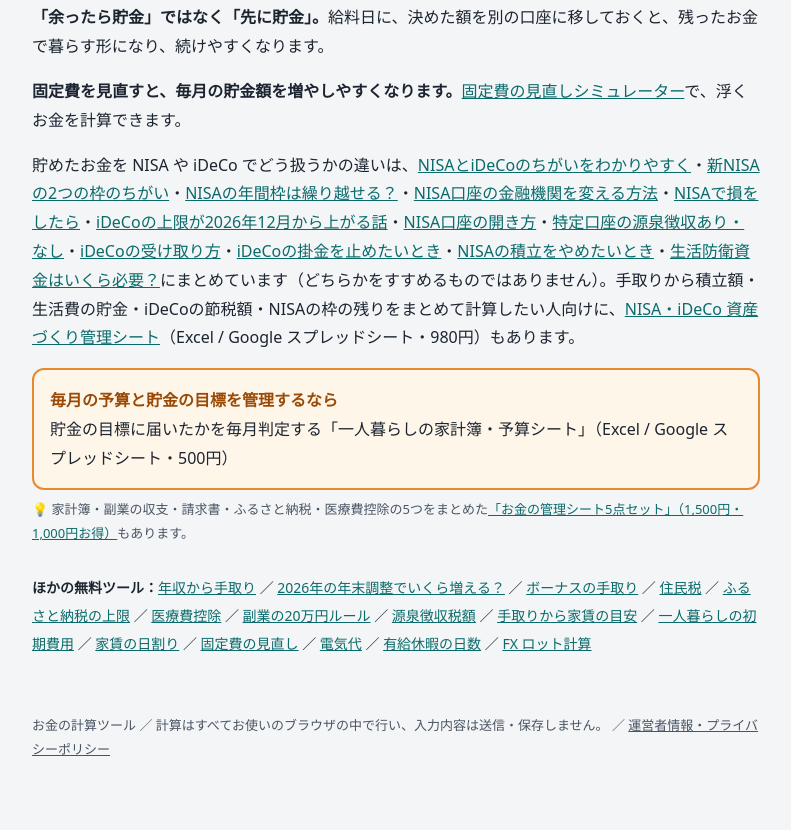
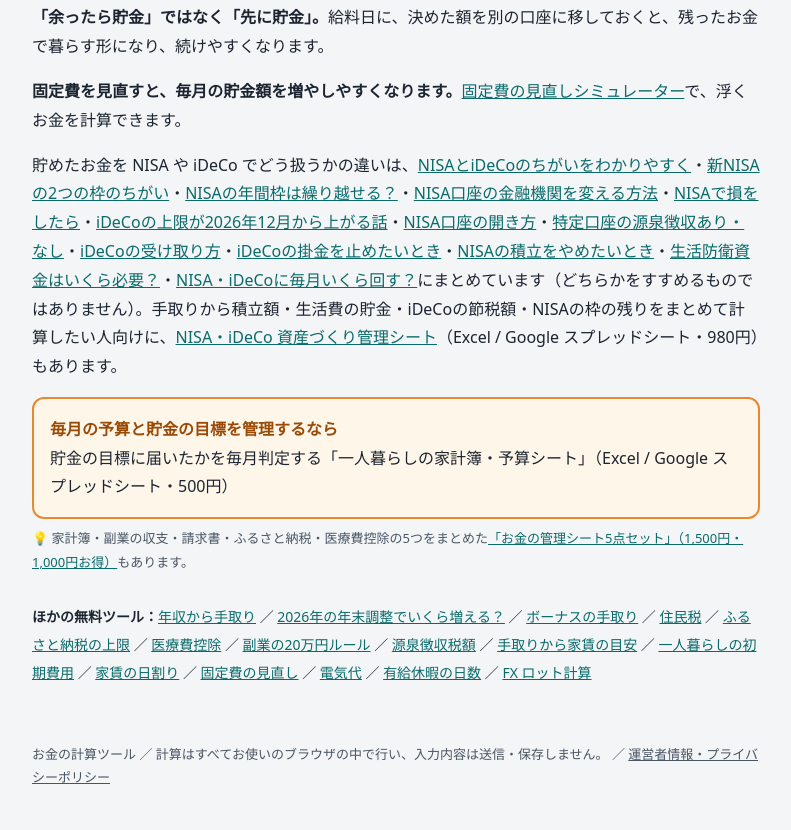
Before and after one commit to wazugaii/wazugaii.github.io, a plain HTML site: page chokin.html in a window 1280 px wide. Shown: the part 1267-2097 px from the top of the page, without its empty margins (244-1035 px from the left). Before the commit the page ends 2068 px from the top, so only its background shows below. Drawn offline with Linux system fonts and the light colour scheme.

Commit message:
chokin: link monthly-amount article
Co-Authored-By: Claude Opus 5.5 <noreply@anthropic.com>

```diff
--- a/chokin.html
+++ b/chokin.html
@@ -47,7 +47,7 @@
 <h2>貯金を続けるコツ</h2>
 <p><strong>「余ったら貯金」ではなく「先に貯金」。</strong>給料日に、決めた額を別の口座に移しておくと、残ったお金で暮らす形になり、続けやすくなります。</p>
 <p><strong>固定費を見直すと、毎月の貯金額を増やしやすくなります。</strong><a href="koteihi.html">固定費の見直しシミュレーター</a>で、浮くお金を計算できます。</p>
-<p>貯めたお金を NISA や iDeCo でどう扱うかの違いは、<a href="https://note.com/fresh_snake1249/n/n5d0198c7385e">NISAとiDeCoのちがいをわかりやすく</a>・<a href="https://note.com/fresh_snake1249/n/n5eb2ae4dc887">新NISAの2つの枠のちがい</a>・<a href="https://note.com/fresh_snake1249/n/nb33c5eeb25a5">NISAの年間枠は繰り越せる？</a>・<a href="https://note.com/fresh_snake1249/n/n25dd76fe9dff">NISA口座の金融機関を変える方法</a>・<a href="https://note.com/fresh_snake1249/n/nd41d6e88bb7e">NISAで損をしたら</a>・<a href="https://note.com/fresh_snake1249/n/n93d479ab9050">iDeCoの上限が2026年12月から上がる話</a>・<a href="https://note.com/fresh_snake1249/n/nc7840a722bd6">NISA口座の開き方</a>・<a href="https://note.com/fresh_snake1249/n/na663fc16d745">特定口座の源泉徴収あり・なし</a>・<a href="https://note.com/fresh_snake1249/n/nd2080e2bdca9">iDeCoの受け取り方</a>・<a href="https://note.com/fresh_snake1249/n/n507db0a273f4">iDeCoの掛金を止めたいとき</a>・<a href="https://note.com/fresh_snake1249/n/n4e73f0a2c84e">NISAの積立をやめたいとき</a>・<a href="https://note.com/fresh_snake1249/n/n184c4366df56">生活防衛資金はいくら必要？</a>にまとめています（どちらかをすすめるものではありません）。手取りから積立額・生活費の貯金・iDeCoの節税額・NISAの枠の残りをまとめて計算したい人向けに、<a href="https://note.com/fresh_snake1249/n/n099953799bfc">NISA・iDeCo 資産づくり管理シート</a>（Excel / Google スプレッドシート・980円）もあります。</p>
+<p>貯めたお金を NISA や iDeCo でどう扱うかの違いは、<a href="https://note.com/fresh_snake1249/n/n5d0198c7385e">NISAとiDeCoのちがいをわかりやすく</a>・<a href="https://note.com/fresh_snake1249/n/n5eb2ae4dc887">新NISAの2つの枠のちがい</a>・<a href="https://note.com/fresh_snake1249/n/nb33c5eeb25a5">NISAの年間枠は繰り越せる？</a>・<a href="https://note.com/fresh_snake1249/n/n25dd76fe9dff">NISA口座の金融機関を変える方法</a>・<a href="https://note.com/fresh_snake1249/n/nd41d6e88bb7e">NISAで損をしたら</a>・<a href="https://note.com/fresh_snake1249/n/n93d479ab9050">iDeCoの上限が2026年12月から上がる話</a>・<a href="https://note.com/fresh_snake1249/n/nc7840a722bd6">NISA口座の開き方</a>・<a href="https://note.com/fresh_snake1249/n/na663fc16d745">特定口座の源泉徴収あり・なし</a>・<a href="https://note.com/fresh_snake1249/n/nd2080e2bdca9">iDeCoの受け取り方</a>・<a href="https://note.com/fresh_snake1249/n/n507db0a273f4">iDeCoの掛金を止めたいとき</a>・<a href="https://note.com/fresh_snake1249/n/n4e73f0a2c84e">NISAの積立をやめたいとき</a>・<a href="https://note.com/fresh_snake1249/n/n184c4366df56">生活防衛資金はいくら必要？</a>・<a href="https://note.com/fresh_snake1249/n/n1b78a2918ad7">NISA・iDeCoに毎月いくら回す？</a>にまとめています（どちらかをすすめるものではありません）。手取りから積立額・生活費の貯金・iDeCoの節税額・NISAの枠の残りをまとめて計算したい人向けに、<a href="https://note.com/fresh_snake1249/n/n099953799bfc">NISA・iDeCo 資産づくり管理シート</a>（Excel / Google スプレッドシート・980円）もあります。</p>
 
 <a class="cta" href="https://note.com/fresh_snake1249/n/n11d45d3d8dfe" rel="noopener">
   <strong>毎月の予算と貯金の目標を管理するなら</strong><br>
```
